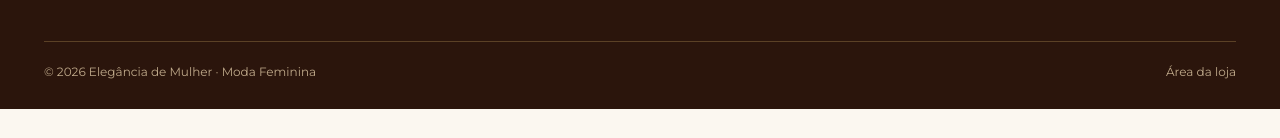
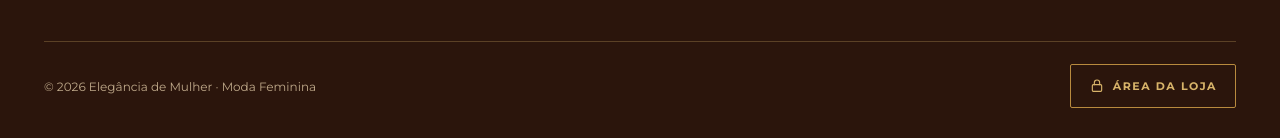
Before and after one commit to MarinoDutra/eleganciademulher, a plain HTML site: page site/index.html in a window 1280 px wide. Shown: the part 2451-2589 px from the top of the page. Before the commit the page ends 2560 px from the top, so only its background shows below. Drawn offline with Linux system fonts and the light colour scheme; no server answers.

Commit message:
Rodapé: "Área da loja" vira botão
Co-Authored-By: Claude Opus 5.5 <noreply@anthropic.com>
Claude-Session: https://claude.ai/code/session_01VWLtR7eEmBXmCcFv9zeXZa

```diff
--- a/site/css/loja.css
+++ b/site/css/loja.css
@@ -349,3 +349,10 @@ select.campo { padding-right: 8px; }
   .linha-peca { flex-wrap: wrap; }
   .linha-acoes { width: 100%; justify-content: flex-start; }
 }
+
+/* Botão "Área da loja" no rodapé */
+.rodape-base { align-items: center; }
+.rodape .btn-area { display: inline-flex; align-items: center; gap: 8px; min-height: 44px; padding: 0 18px; border: 1px solid var(--ouro); border-radius: 2px;
+  color: var(--ouro3); font-size: 11px; font-weight: 700; letter-spacing: .14em; text-transform: uppercase; text-decoration: none; }
+.rodape .btn-area:hover { background: rgba(216, 180, 106, .12); color: #F4EADB; text-decoration: none; }
+.rodape .btn-area .icone { width: 16px; height: 16px; }
--- a/site/index.html
+++ b/site/index.html
@@ -103,7 +103,7 @@
     </div>
     <div class="rodape-base">
       <span>© <span id="ano">2026</span> Elegância de Mulher · Moda Feminina</span>
-      <a href="painel.html">Área da loja</a>
+      <a href="painel.html" class="btn-area"><svg class="icone" viewBox="0 0 24 24" aria-hidden="true"><rect x="5" y="10" width="14" height="10" rx="1.5"/><path d="M8 10V7a4 4 0 0 1 8 0v3"/></svg>Área da loja</a>
     </div>
   </div>
 </footer>
```
